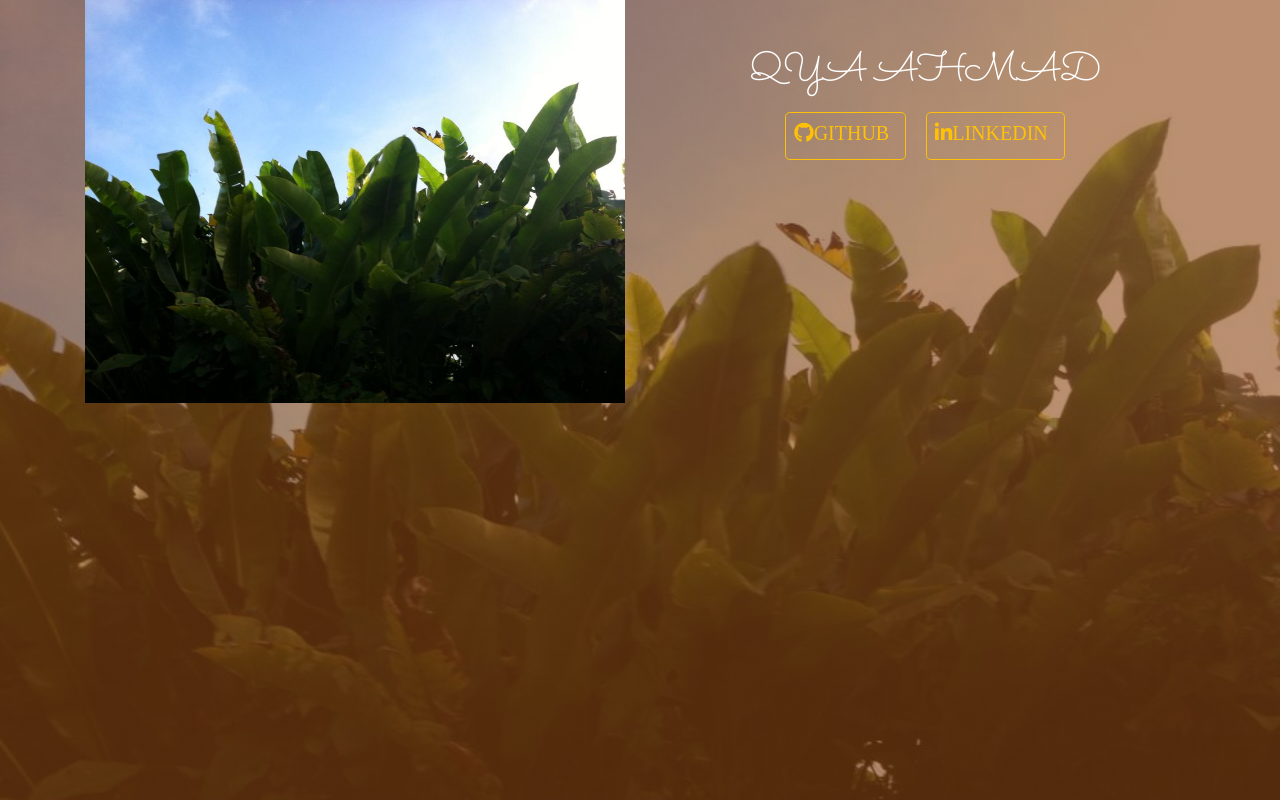
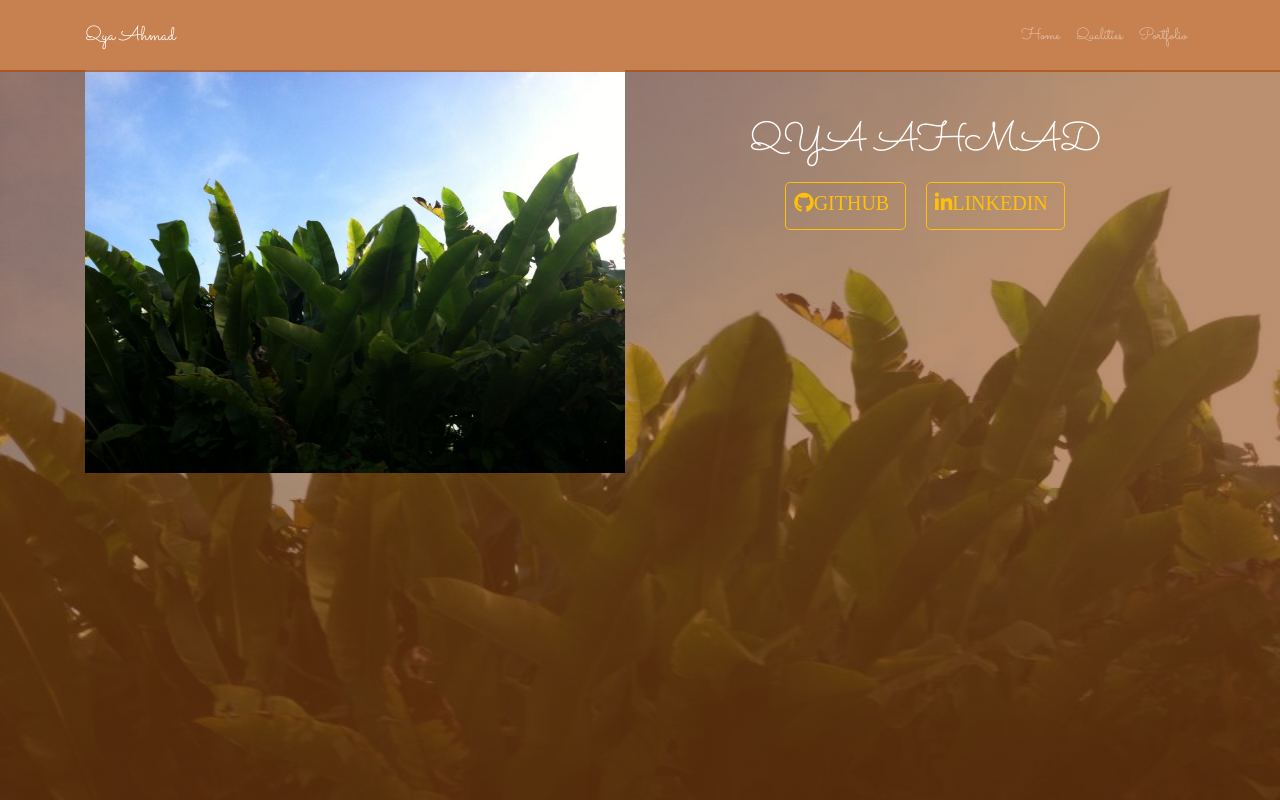
Before and after one commit to rahmad239/QAportfolio, a plain HTML site: page index.html in a window 1280 px wide. Shown: the top 800 px of the page. Drawn offline with nearby package versions, Linux system fonts and the light colour scheme; a web font is replaced by a local one.

Commit message:
portfolio

```diff
--- a/index.html
+++ b/index.html
@@ -15,7 +15,34 @@
     <title>Qya Ahmad</title>
   </head>
   <body>
+    <!--nav-->
+    <nav class="navbar navbar-expand-sm transparent navbar-dark p-3 fixed-top">
+      <div class="container">
+        <!--navbar brand-->
+        <a href="#" class="navbar-brand"> Qya Ahmad</a>
+        <button class="navbar-toggler" type="button" data-toggle="collapse" data-target"#nav">
+            <span class="navbar-toggler-icon"></span>
+          </button>
 
+          <!--links-->
+          <div class="collapse navbar-collapse justify-content-end" id="nav">
+            <ul class="navbar-nav">
+              <li class="nav-item">
+                <a href="#banner" class="nav-link">Home</a>
+              </li>
+              <li class="nav-item">
+                <a href="#qualities" class="nav-link">Qualities</a>
+              </li>
+              <li class="nav-item">
+                <a href="#portfolio" class="nav-link">Portfolio</a>
+              </li>
+            </ul>
+          </div>
+      </div>
+    </nav>
+    <!--toggler-->
+
+    <!--banner-->
     <section id="banner">
       <div class="container">
         <div class="row max-viewport align-item-center text-center">
@@ -121,6 +148,16 @@
         </div>
       </div>
     </section>
+    <!--footer-->
+    <section id="footer" class="p-5 bg-dark">
+      <div class="container">
+        <div class="row">
+          <div class="col text-center">
+            <h4 class="text-white text-capitalize">&copy;copyright 2018 qya</h4>
+          </div>
+        </div>
+      </div>
+    </section>
     <!-- Optional JavaScript -->
     <!-- jQuery first, then Popper.js, then Bootstrap JS -->
     <script src="https://code.jquery.com/jquery-3.2.1.slim.min.js" integrity="sha384-KJ3o2DKtIkvYIK3UENzmM7KCkRr/rE9/Qpg6aAZGJwFDMVNA/GpGFF93hXpG5KkN" crossorigin="anonymous"></script>
--- a/main.css
+++ b/main.css
@@ -1,11 +1,15 @@
 body {
 font-family: 'Sacramento', cursive;
+margin-top: 70px;
 }
 
 .max-viewport {
     min-height: 100vh;
 }
 
+.transparent {
+    background-color: rgba(175,76,6,0.7)
+}
 #banner,
 #contact,
 #social {
```
Also changed, not shown: 1 other file.
